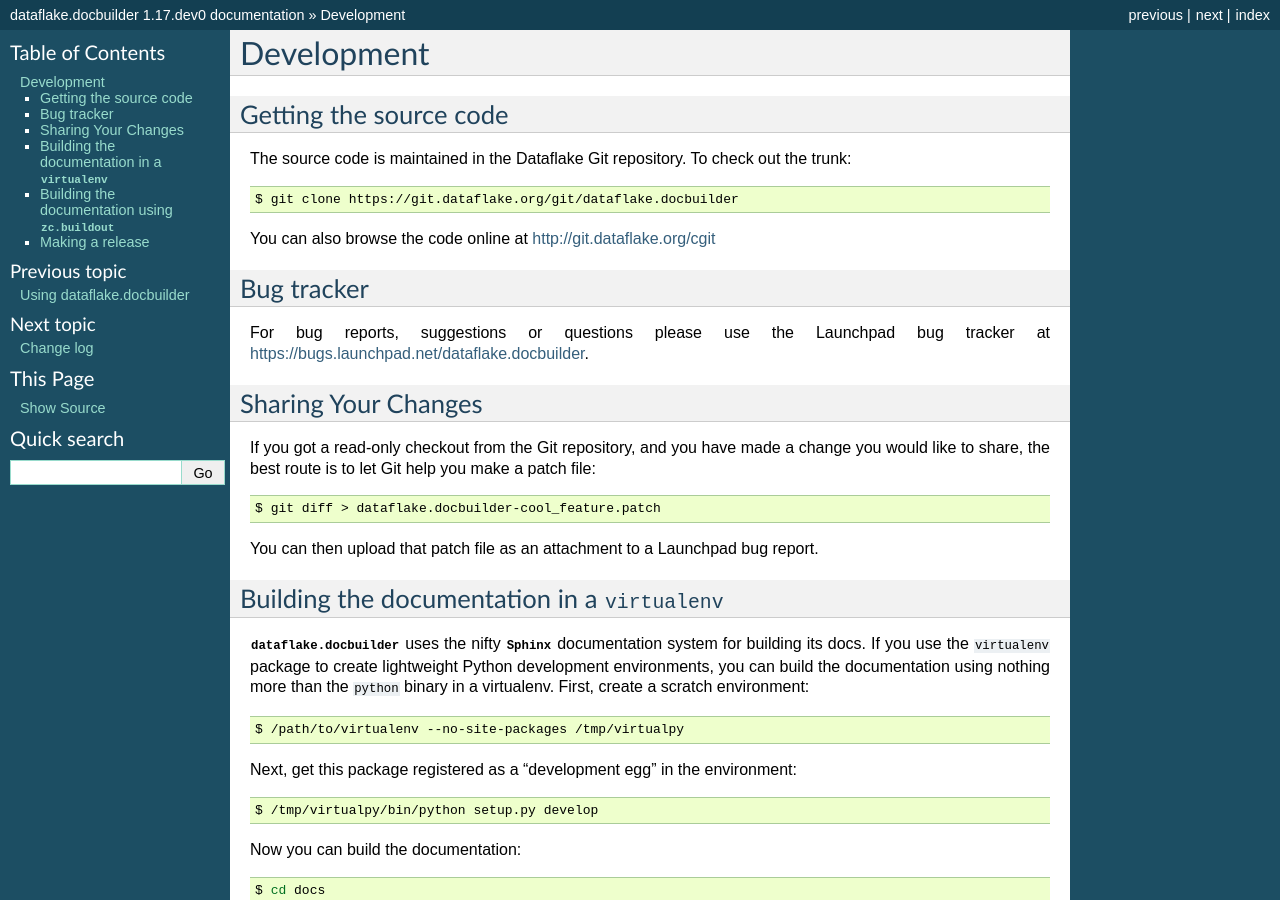
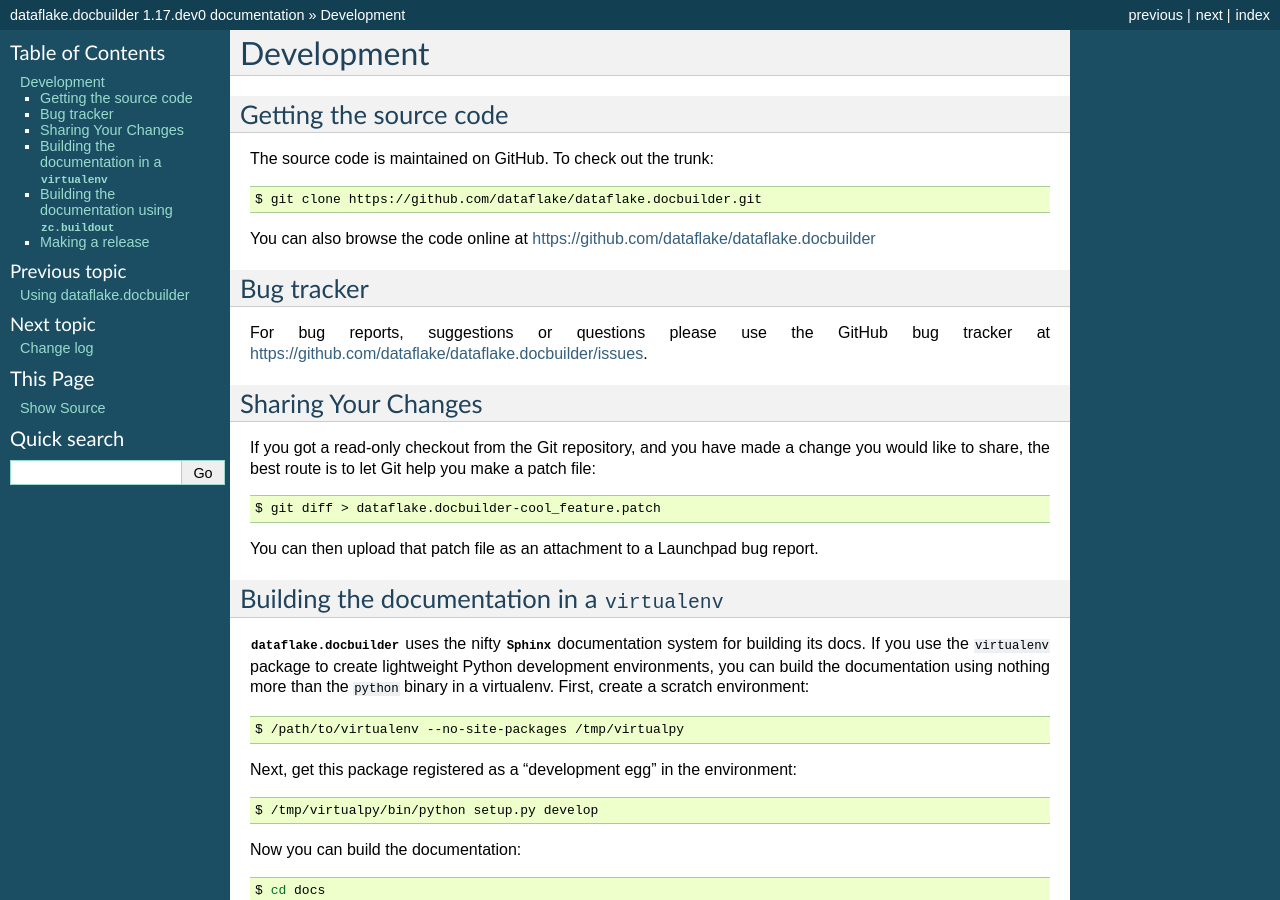
Before and after one commit to dataflake/dataflake.docbuilder, a Sphinx documentation site: the page built from docs/development.rst, in a window 1280 px wide and 900 px high. Built offline with Sphinx 7.4.7, drawn with Linux system fonts in a browser that asks for light colours; some of the changed text lies outside the part shown.

Commit message:
- change repository URLs and modernize release instructions

```diff
--- a/CHANGES.txt
+++ b/CHANGES.txt
@@ -8,6 +8,7 @@
   designate the current development version in the rendered index page.
 - If a version control URL does not specify which version control
   system is used, `Git` is now used as default instead of `Subversion`.
+- Moved the repository to GitHub and its documentation to ReadTheDocs
 
 
 1.16 (2014-11-25)
--- a/buildout.cfg
+++ b/buildout.cfg
@@ -14,7 +14,7 @@
 eggs =
   pkginfo
 sources =
-  [git]https://git.dataflake.org/git/dataflake.docbuilder
+  [git]https://github.com/dataflake/dataflake.docbuilder.git
 
 [docs]
 recipe = zc.recipe.egg
--- a/docs/development.rst
+++ b/docs/development.rst
@@ -4,28 +4,25 @@
 
 Getting the source code
 =======================
-The source code is maintained in the Dataflake Git
-repository. To check out the trunk:
+The source code is maintained on GitHub. To check out the trunk:
 
 .. code-block:: sh
 
-  $ git clone https://git.dataflake.org/git/dataflake.docbuilder
+  $ git clone https://github.com/dataflake/dataflake.docbuilder.git
 
 You can also browse the code online at
-http://git.dataflake.org/cgit
+https://github.com/dataflake/dataflake.docbuilder
 
 
 Bug tracker
 ===========
 For bug reports, suggestions or questions please use the
-Launchpad bug tracker at
-`https://bugs.launchpad.net/dataflake.docbuilder
-<https://bugs.launchpad.net/dataflake.docbuilder>`_.
+GitHub bug tracker at
+https://github.com/dataflake/dataflake.docbuilder/issues.
 
 
 Sharing Your Changes
 ====================
-
 If you got a read-only checkout from the Git repository, and you
 have made a change you would like to share, the best route is to let
 Git help you make a patch file:
@@ -40,7 +37,6 @@
 
 Building the documentation in a ``virtualenv``
 ==============================================
-
 :mod:`dataflake.docbuilder` uses the nifty :mod:`Sphinx` documentation system
 for building its docs. If you use the ``virtualenv`` package to create
 lightweight Python development environments, you can build the documentation
@@ -73,7 +69,6 @@
 
 Building the documentation using :mod:`zc.buildout`
 ===================================================
-
 :mod:`dataflake.docbuilder` ships with its own :file:`buildout.cfg` file and
 :file:`bootstrap.py` for setting up a development buildout:
 
@@ -104,24 +99,10 @@
 
 Making a release
 ================
-
 These instructions assume that you have a development sandbox set
 up using :mod:`zc.buildout` as the scripts used here are generated
 by the buildout. The `twine` package is required for uploading the
 release packages.
-
-The first thing to do when making a release is to check that the ReST
-to be uploaded to PyPI is valid:
-
-.. code-block:: sh
-
-  $ bin/docpy setup.py --long-description | bin/rst2 html \
-    --link-stylesheet \
-    --stylesheet=http://www.python.org/styles/styles.css > build/desc.html
-
-Once you're certain everything is as it should be, the following will
-build the distribution, upload it to PyPI, register the metadata with
-PyPI and upload the Sphinx documentation to PyPI:
 
 .. code-block:: sh
 
--- a/docs/install.rst
+++ b/docs/install.rst
@@ -1,10 +1,8 @@
 Installation
 ============
 
-You will need `Python <http://python.org>`_ version 2.4 or better to
-run :mod:`dataflake.docbuilder`.  Development of
-:mod:`dataflake.docbuilder` is done primarily under Python 2.7, so
-that version is recommended.
+You will need `Python <http://python.org>`_ version 2.7 or better to
+run :mod:`dataflake.docbuilder`.
 
 .. warning::
 
--- a/docs/usage.rst
+++ b/docs/usage.rst
@@ -147,7 +147,7 @@
   eggs =
       repoze.sphinx.autointerface
   sources =
-      http://svn.dataflake.org/svn/dataflake.docbuilder
+      https://github.com/dataflake/dataflake.docbuilder.git
 
 This configuration will create a script named ``docbuilderdocs``
 which builds the `Sphinx` documentation found in the
```
